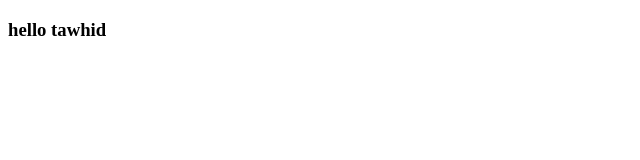
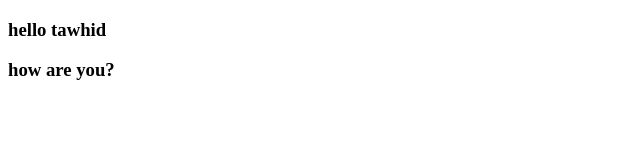
Before and after one commit to md1300/hunting-phone, a plain HTML site: page index.html in a window 1280 px wide. Shown: the whole page, without its empty margins (0-640 px from the left). Drawn offline with Linux system fonts and the light colour scheme.

Commit message:
second commit

```diff
--- a/index.html
+++ b/index.html
@@ -9,7 +9,9 @@
     <header>
         <h3>hello tawhid</h3>
     </header>
-    <main></main>
+    <main>
+        <h3>how are you?</h3>
+    </main>
     <footer></footer>
 </body>
 </html>
```
